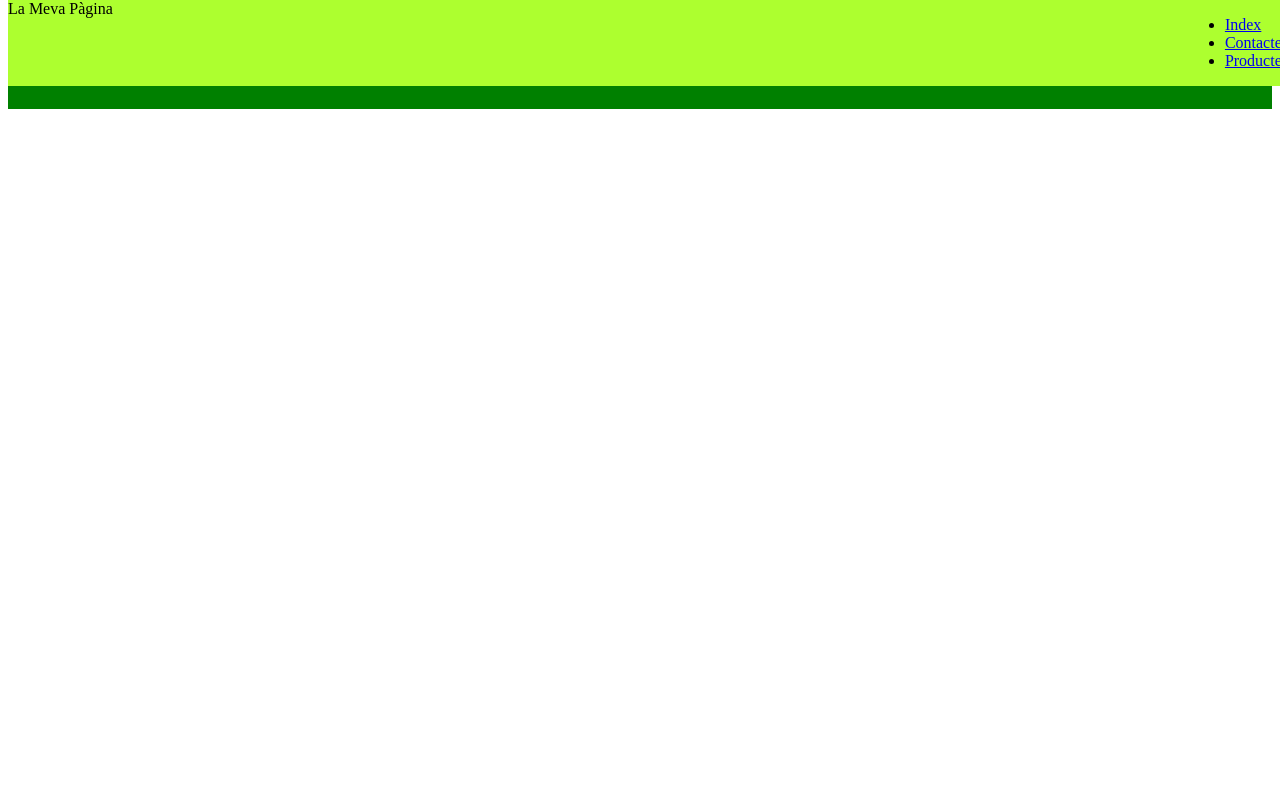
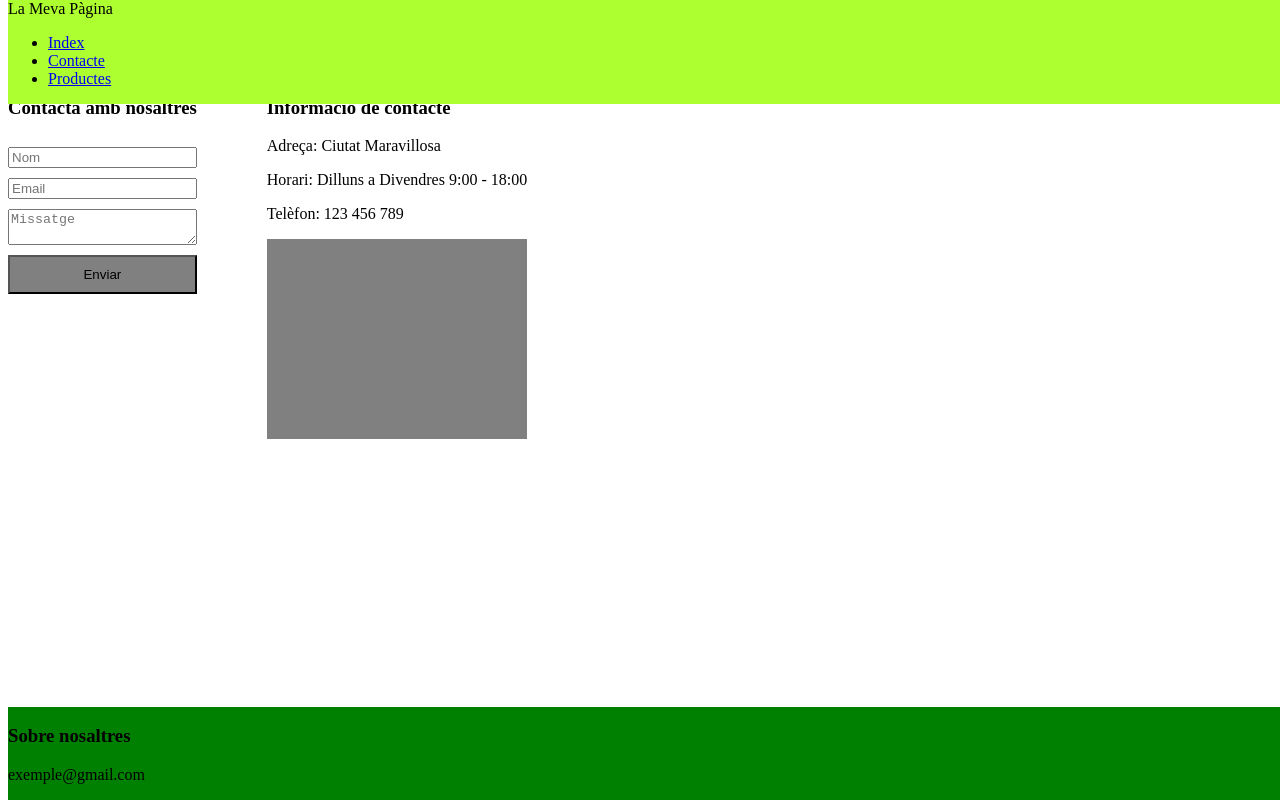
Before and after one commit to izansilva10/DAM1M04-Exercici02, a plain HTML site: page contacte.html in a window 1280 px wide. Drawn offline with Linux system fonts and the light colour scheme.

Commit message:
commit divendres

```diff
--- a/contacte.html
+++ b/contacte.html
@@ -1,27 +1,60 @@
 <!DOCTYPE html>
-<html lang="ca" xmlns="http://www.w3.org/1999/xhtml">
+<htmllang="ca" xmlns="http://www.w3.org/1999/xhtml">
 <head>
-    <meta charset="UTF-8" />
-    <link rel="stylesheet" href="global.css" />
-    <title>CONTACTE</title>
+  <meta charset="UTF-8">
+  <link rel="stylesheet" href="global.css">
+  <title>Contacte</title>
+  <style>
+    .contenidor {
+      gap: 70px;
+      display: flex;
+      max-width: auto;
+    }
+    form {
+      display: flex;
+      flex-direction: column;
+      gap: 10px;
+      margin-top: 70px;
+    }
+    form button {
+      padding:10px;
+      background-color: gray;
+    }
+    .mapa {
+      background-color: gray;
+      height:200px;
+    }
+    .informacion {
+      margin-top: 70px;
+    }
+  </style>
 </head>
-
 <body>
   <nav class="menu">
       <div>La Meva Pàgina</div>
-      <ul>
+      <ul class="">
         <li><a href="index.html">Index</a></li>
         <li><a href="contacte.html">Contacte</a></li>
         <li><a href="productes.html">Productes</a></li>
       </ul>
     </nav>
-    <div class="container">
+
+  <div class="contenidor">
     <form>
-      <input type="text" name="nom" placeholder="Nom" required>
-      <input type="email" name="email" placeholder="Email" required>
-      <textarea name="missatge" placeholder="Missatge" required></textarea>
+      <h3>Contacta amb nosaltres</h3>
+      <input type="text" placeholder="Nom">
+      <input type="email" placeholder="Email">
+      <textarea placeholder="Missatge"></textarea>
       <button type="submit">Enviar</button>
     </form>
+
+    <div class = "informacion">
+      <h3>Informació de contacte</h3>
+      <p>Adreça: Ciutat Maravillosa</p>
+      <p>Horari: Dilluns a Divendres 9:00 - 18:00</p>
+      <p>Telèfon: 123 456 789</p>
+      <div class="mapa"></div>
+    </div>
   </div>
   <footer>
         <div class="peu">
@@ -30,3 +63,4 @@
         </div>
     </footer>
 </body>
+</html>
--- a/global.css
+++ b/global.css
@@ -2,38 +2,10 @@
   position: fixed;top: 0%;
   width: 100%;
   background-color: greenyellow;
-  display: flex;
-  justify-content: space-between;
 }
 
 .peu {
     background-color: green;
-    display: flex;
-    justify-content: space-between;
+    position: fixed;bottom: 0%;
+    width: 100%;
 }
-
-.container {
-      max-width: 1100px;
-      margin: auto;
-}
-.hero {
-      text-align: center;
-      padding: 70px 0;
-      background: mediumseagreen;
-}
-.boton {
-      display: inline-block;
-      background-color: #007bff;
-      color: white;
-      padding: 12px;
-}
-.banda {
-      display: flex;
-      gap: 40px;
-      background-color: chartreuse;
-      padding: 20px;
-}
-.colecions {
-      border: 1px solid gray;
-      box-sizing: border-box;
-}
```
Also changed, not shown: index.html (+38 -6 lines). Lines whose indentation alone changed are shown as unchanged.
